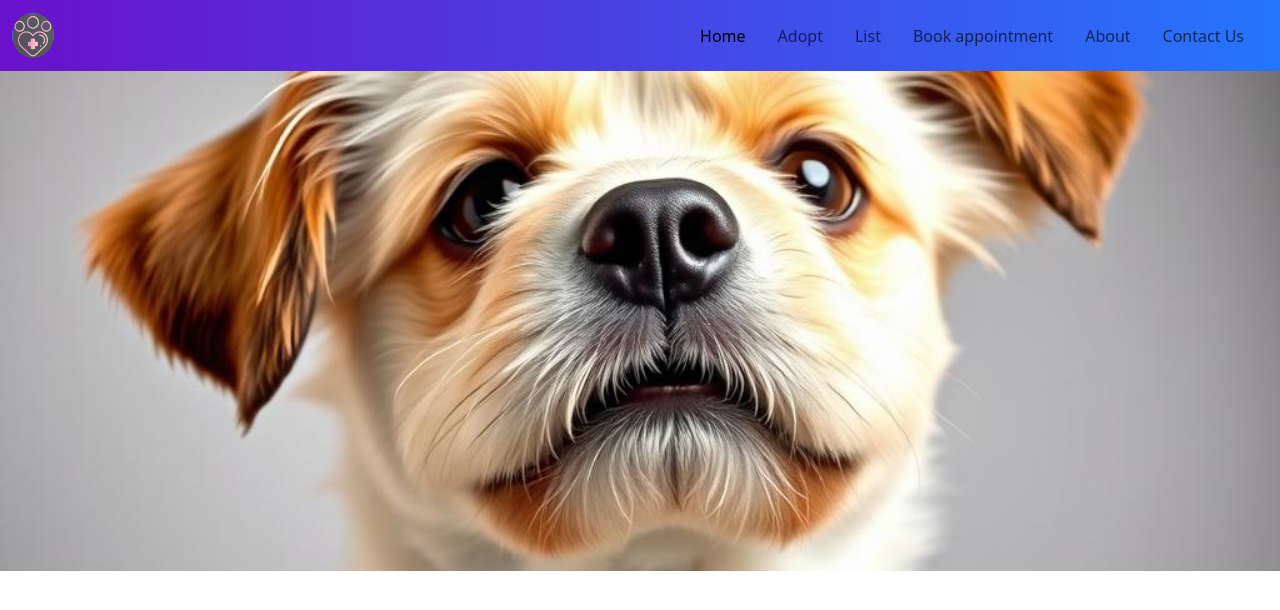
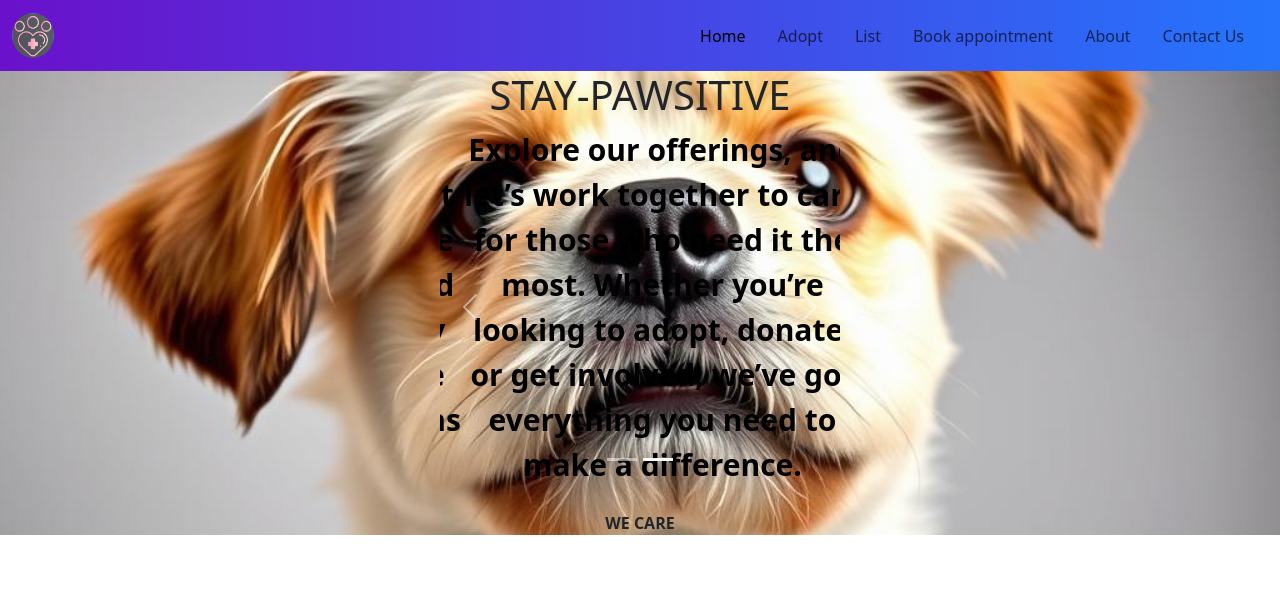
Before and after one commit to obusandy/Stay-Pawsitive, a React (Create React App) app in the folder front-end/: page / in a window 1280 px wide. Shown: the top 610 px of the page. Built offline with nearby package versions, Linux system fonts and the light colour scheme.

Commit message:
homepage

```diff
--- a/front-end/src/pages/Home.css
+++ b/front-end/src/pages/Home.css
@@ -1,13 +1,28 @@
-.parallax {
+body {
+    height: 100%;
+  }
+
+  .parallax {
     /* The image used */
     background-image: url("../pages/Images/Homepage.jpg");
 
-    /* Set a specific height */
-    min-height: 500px;
-
-    /* Create the parallax scrolling effect */
+    /* Full height */
+    height: 100%;
+  /* Create the parallax scrolling effect */
     background-attachment: fixed;
     background-position: center;
     background-repeat: no-repeat;
     background-size: cover;
   }
+  .text-container {
+    text-align: center; /* Ensures the title is centered */
+    max-width: 400px; /* Limits the width to make the text more readable */
+    margin: auto;
+  }
+  Carousel{
+    font-size: 40px;
+  }
+  .Carousel{
+    font-size: 30px;
+    color: black;
+  }
--- a/front-end/src/pages/Home.js
+++ b/front-end/src/pages/Home.js
@@ -1,11 +1,42 @@
 import React from "react";
-import "../pages/Images/Homepage.jpg";
 import "../pages/Home.css";
+import "bootstrap/dist/css/bootstrap.min.css";
+import { Carousel } from "react-bootstrap";
 
 export default function Home() {
   return (
     <>
-      <body className="parallax"></body>
+      <body className="parallax">
+        <div className="text-container fw-bold">
+          <h1>STAY-PAWSITIVE</h1>
+
+          {/* Bootstrap Carousel */}
+          <Carousel indicators={true} interval={5000} className="Carousel">
+            {/* First Slide */}
+            <Carousel.Item>
+              <div className="description-part">
+                Welcome to our animal welfare initiative! Here at stay-pawsitive
+                we believe in creating a better world for our very cutesy furry
+                friends, offering a range of services from adoptions to
+                fostering.
+              </div>
+            </Carousel.Item>
+
+            {/* Second Slide */}
+            <Carousel.Item>
+              <div className="description-part">
+                Explore our offerings, and let’s work together to care for those
+                who need it the most. Whether you’re looking to adopt, donate,
+                or get involved, we’ve got everything you need to make a
+                difference.
+              </div>
+            </Carousel.Item>
+          </Carousel>
+
+          <br />
+          <p>WE CARE</p>
+        </div>
+      </body>
     </>
   );
 }
```
Also changed, not shown: front-end/src/components/Buttons.js (added, +10 -0 lines).
